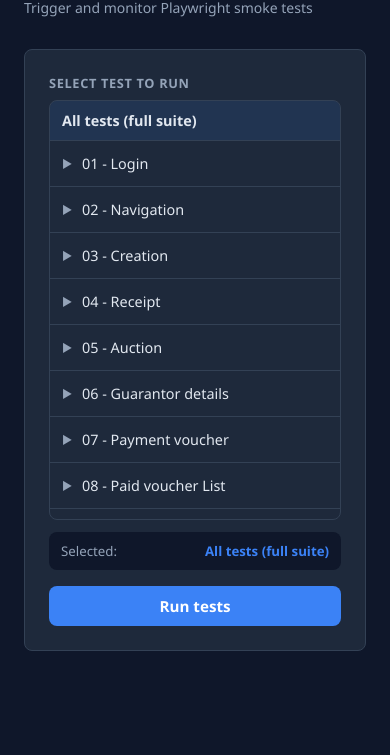
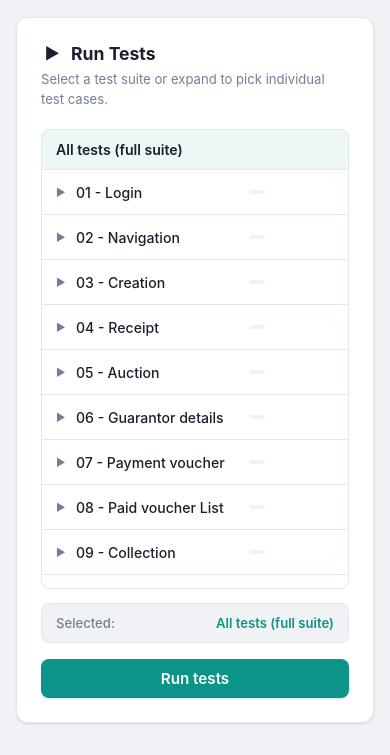
Before and after one commit to Hem2006/KCPL-Automation-Suite, a website: page dashboard/index.html in a window 390 px wide. Shown: the part 111-866 px from the top of the page. Before the commit the page ends 844 px from the top, so only its background shows below. Drawn offline with Linux system fonts and the light colour scheme; no server answers.

Commit message:
feat: redesign dashboard UI to clean light theme
White cards with subtle shadows, teal accent, two-column grid layout
after login, card titles with icons and descriptions, pill badges for
status, responsive single-column on mobile.

Co-Authored-By: Claude Sonnet 5 <noreply@anthropic.com>

```diff
--- a/dashboard/index.html
+++ b/dashboard/index.html
@@ -8,20 +8,30 @@
   *, *::before, *::after { box-sizing: border-box; margin: 0; padding: 0; }
 
   :root {
-    --bg: #0f172a;
-    --surface: #1e293b;
-    --surface-hover: #334155;
-    --border: #334155;
-    --text: #e2e8f0;
-    --text-dim: #94a3b8;
-    --accent: #3b82f6;
-    --accent-hover: #2563eb;
-    --green: #22c55e;
-    --red: #ef4444;
-    --yellow: #eab308;
-    --radius: 8px;
-    --font: 'Segoe UI', system-ui, -apple-system, sans-serif;
+    --bg: #f0f2f5;
+    --surface: #ffffff;
+    --surface-hover: #f8f9fa;
+    --border: #e2e8f0;
+    --text: #1a202c;
+    --text-dim: #718096;
+    --accent: #0d9488;
+    --accent-hover: #0f766e;
+    --accent-light: #ccfbf1;
+    --accent-light2: rgba(13,148,136,0.08);
+    --green: #16a34a;
+    --green-bg: #dcfce7;
+    --red: #dc2626;
+    --red-bg: #fee2e2;
+    --yellow: #ca8a04;
+    --yellow-bg: #fef9c3;
+    --blue: #2563eb;
+    --blue-bg: #dbeafe;
+    --radius: 12px;
+    --radius-sm: 8px;
+    --font: 'Inter', 'Segoe UI', system-ui, -apple-system, sans-serif;
     --mono: 'Cascadia Code', 'Fira Code', 'Consolas', monospace;
+    --shadow: 0 1px 3px rgba(0,0,0,0.08), 0 1px 2px rgba(0,0,0,0.04);
+    --shadow-md: 0 4px 6px rgba(0,0,0,0.06), 0 2px 4px rgba(0,0,0,0.04);
   }
 
   body {
@@ -29,28 +39,43 @@
     background: var(--bg);
     color: var(--text);
     min-height: 100vh;
-    display: flex;
-    align-items: flex-start;
-    justify-content: center;
-    padding-top: 48px;
   }
 
-  .container {
-    width: 100%;
-    max-width: 580px;
-    padding: 24px;
+  /* Header */
+  .header {
+    background: var(--surface);
+    border-bottom: 1px solid var(--border);
+    padding: 24px 32px;
+    margin-bottom: 32px;
   }
 
-  h1 {
-    font-size: 1.5rem;
-    font-weight: 700;
-    margin-bottom: 4px;
+  .header h1 {
+    font-size: 1.75rem;
+    font-weight: 800;
+    color: var(--text);
+    letter-spacing: -0.02em;
   }
 
-  .subtitle {
+  .header .subtitle {
     color: var(--text-dim);
     font-size: 0.875rem;
-    margin-bottom: 32px;
+    margin-top: 4px;
+    font-weight: 400;
+  }
+
+  .main {
+    max-width: 900px;
+    margin: 0 auto;
+    padding: 0 24px 48px;
+    display: grid;
+    grid-template-columns: 1fr 1fr;
+    gap: 20px;
+    align-items: start;
+  }
+
+  .main.login-view {
+    grid-template-columns: 1fr;
+    max-width: 440px;
   }
 
   .card {
@@ -58,56 +83,87 @@
     border: 1px solid var(--border);
     border-radius: var(--radius);
     padding: 24px;
-    margin-bottom: 16px;
+    box-shadow: var(--shadow);
+  }
+
+  .card-title {
+    display: flex;
+    align-items: center;
+    gap: 8px;
+    font-size: 1.1rem;
+    font-weight: 700;
+    color: var(--text);
+    margin-bottom: 6px;
+  }
+
+  .card-title-icon {
+    width: 22px;
+    height: 22px;
+    display: flex;
+    align-items: center;
+    justify-content: center;
+    font-size: 1rem;
+  }
+
+  .card-desc {
+    font-size: 0.82rem;
+    color: var(--text-dim);
+    margin-bottom: 20px;
+    line-height: 1.5;
   }
 
   label {
     display: block;
-    font-size: 0.8rem;
+    font-size: 0.78rem;
     font-weight: 600;
     color: var(--text-dim);
     text-transform: uppercase;
     letter-spacing: 0.05em;
-    margin-bottom: 8px;
+    margin-bottom: 6px;
   }
 
   input[type="text"],
   input[type="password"] {
     width: 100%;
-    padding: 10px 12px;
-    background: var(--bg);
+    padding: 10px 14px;
+    background: var(--surface);
     border: 1px solid var(--border);
-    border-radius: var(--radius);
+    border-radius: var(--radius-sm);
     color: var(--text);
     font-family: var(--font);
     font-size: 0.95rem;
     outline: none;
-    transition: border-color 0.15s;
+    transition: border-color 0.15s, box-shadow 0.15s;
   }
 
   input[type="text"]:focus,
   input[type="password"]:focus {
     border-color: var(--accent);
+    box-shadow: 0 0 0 3px rgba(13,148,136,0.12);
   }
 
   button {
     width: 100%;
     padding: 10px 16px;
     border: none;
-    border-radius: var(--radius);
+    border-radius: var(--radius-sm);
     font-family: var(--font);
     font-size: 0.95rem;
     font-weight: 600;
     cursor: pointer;
-    transition: background 0.15s;
+    transition: background 0.15s, box-shadow 0.15s;
     margin-top: 16px;
   }
 
   .btn-primary {
     background: var(--accent);
     color: #fff;
+    box-shadow: 0 1px 2px rgba(13,148,136,0.2);
   }
-  .btn-primary:hover:not(:disabled) { background: var(--accent-hover); }
+  .btn-primary:hover:not(:disabled) {
+    background: var(--accent-hover);
+    box-shadow: 0 2px 4px rgba(13,148,136,0.25);
+  }
   .btn-primary:disabled {
     opacity: 0.5;
     cursor: not-allowed;
@@ -115,7 +171,7 @@
 
   .error-msg {
     color: var(--red);
-    font-size: 0.85rem;
+    font-size: 0.82rem;
     margin-top: 8px;
     display: none;
   }
@@ -123,16 +179,20 @@
   /* Test picker */
   .test-picker {
     border: 1px solid var(--border);
-    border-radius: var(--radius);
+    border-radius: var(--radius-sm);
     overflow: hidden;
-    max-height: 420px;
+    max-height: 460px;
     overflow-y: auto;
   }
+
+  .test-picker::-webkit-scrollbar { width: 6px; }
+  .test-picker::-webkit-scrollbar-track { background: transparent; }
+  .test-picker::-webkit-scrollbar-thumb { background: var(--border); border-radius: 3px; }
 
   .spec-row {
     display: flex;
     align-items: center;
-    padding: 10px 12px;
+    padding: 11px 14px;
     cursor: pointer;
     transition: background 0.1s;
     border-bottom: 1px solid var(--border);
@@ -140,11 +200,11 @@
   }
   .spec-row:last-child { border-bottom: none; }
   .spec-row:hover { background: var(--surface-hover); }
-  .spec-row.selected { background: rgba(59,130,246,0.12); }
+  .spec-row.selected { background: var(--accent-light2); }
 
   .spec-arrow {
     width: 20px;
-    font-size: 0.7rem;
+    font-size: 0.65rem;
     color: var(--text-dim);
     flex-shrink: 0;
     transition: transform 0.15s;
@@ -153,23 +213,27 @@
 
   .spec-name {
     flex: 1;
-    font-size: 0.9rem;
+    font-size: 0.88rem;
     font-weight: 500;
+    color: var(--text);
   }
 
   .spec-count {
-    font-size: 0.75rem;
+    font-size: 0.72rem;
     color: var(--text-dim);
     font-family: var(--mono);
     margin-left: 8px;
+    background: var(--bg);
+    padding: 2px 8px;
+    border-radius: 10px;
   }
 
   .spec-run-btn {
     width: auto;
     padding: 4px 12px;
     margin: 0 0 0 8px;
-    font-size: 0.75rem;
-    border-radius: 4px;
+    font-size: 0.72rem;
+    border-radius: 6px;
     background: var(--accent);
     color: #fff;
     opacity: 0;
@@ -189,19 +253,19 @@
   .test-item {
     display: flex;
     align-items: center;
-    padding: 8px 12px 8px 40px;
+    padding: 9px 14px 9px 42px;
     cursor: pointer;
     transition: background 0.1s;
-    border-top: 1px solid rgba(51,65,85,0.5);
-    font-size: 0.83rem;
+    border-top: 1px solid var(--border);
+    font-size: 0.82rem;
     color: var(--text-dim);
   }
   .test-item:hover {
-    background: var(--surface-hover);
+    background: var(--surface);
     color: var(--text);
   }
   .test-item.selected {
-    background: rgba(59,130,246,0.12);
+    background: var(--accent-light);
     color: var(--accent);
     font-weight: 600;
   }
@@ -210,33 +274,33 @@
     width: 6px;
     height: 6px;
     border-radius: 50%;
-    background: var(--text-dim);
+    background: var(--border);
     margin-right: 10px;
     flex-shrink: 0;
   }
+  .test-item:hover .test-item-dot { background: var(--text-dim); }
   .test-item.selected .test-item-dot { background: var(--accent); }
 
   .test-item-name { flex: 1; }
 
   .test-loading {
-    padding: 12px 40px;
+    padding: 12px 42px;
     font-size: 0.8rem;
     color: var(--text-dim);
-    border-top: 1px solid rgba(51,65,85,0.5);
+    border-top: 1px solid var(--border);
   }
-  .test-loading .spinner { margin-right: 6px; }
 
   .all-tests-row {
     display: flex;
     align-items: center;
-    padding: 10px 12px;
+    padding: 11px 14px;
     cursor: pointer;
     transition: background 0.1s;
     border-bottom: 1px solid var(--border);
     user-select: none;
   }
   .all-tests-row:hover { background: var(--surface-hover); }
-  .all-tests-row.selected { background: rgba(59,130,246,0.12); }
+  .all-tests-row.selected { background: var(--accent-light2); }
   .all-tests-row .spec-name { font-weight: 600; }
 
   /* Selection info bar */
@@ -244,14 +308,15 @@
     display: flex;
     align-items: center;
     justify-content: space-between;
-    margin-top: 12px;
-    padding: 8px 12px;
+    margin-top: 14px;
+    padding: 10px 14px;
     background: var(--bg);
-    border-radius: var(--radius);
-    font-size: 0.83rem;
-    min-height: 38px;
+    border: 1px solid var(--border);
+    border-radius: var(--radius-sm);
+    font-size: 0.82rem;
+    min-height: 40px;
   }
-  .selection-label { color: var(--text-dim); }
+  .selection-label { color: var(--text-dim); font-weight: 500; }
   .selection-value { color: var(--accent); font-weight: 600; }
 
   /* Status panel */
@@ -261,44 +326,45 @@
     display: flex;
     justify-content: space-between;
     align-items: center;
-    padding: 8px 0;
+    padding: 10px 0;
   }
   .status-row + .status-row { border-top: 1px solid var(--border); }
 
-  .status-label { color: var(--text-dim); font-size: 0.85rem; }
-  .status-value { font-family: var(--mono); font-size: 0.85rem; font-weight: 600; }
+  .status-label { color: var(--text-dim); font-size: 0.85rem; font-weight: 500; }
+  .status-value { font-family: var(--mono); font-size: 0.85rem; font-weight: 600; color: var(--text); }
 
   .badge {
     display: inline-block;
-    padding: 2px 10px;
-    border-radius: 12px;
-    font-size: 0.75rem;
+    padding: 3px 12px;
+    border-radius: 20px;
+    font-size: 0.72rem;
     font-weight: 700;
     text-transform: uppercase;
     letter-spacing: 0.04em;
   }
-  .badge-waiting   { background: #1e293b; color: var(--text-dim); border: 1px solid var(--border); }
-  .badge-queued    { background: #422006; color: var(--yellow); }
-  .badge-running   { background: #172554; color: var(--accent); }
-  .badge-completed { background: #052e16; color: var(--green); }
-  .badge-failed    { background: #450a0a; color: var(--red); }
+  .badge-waiting   { background: var(--bg); color: var(--text-dim); border: 1px solid var(--border); }
+  .badge-queued    { background: var(--yellow-bg); color: var(--yellow); }
+  .badge-running   { background: var(--blue-bg); color: var(--blue); }
+  .badge-completed { background: var(--green-bg); color: var(--green); }
+  .badge-failed    { background: var(--red-bg); color: var(--red); }
 
   .links { margin-top: 16px; display: flex; gap: 10px; }
   .links a {
     flex: 1;
     text-align: center;
-    padding: 8px 12px;
-    border-radius: var(--radius);
+    padding: 9px 14px;
+    border-radius: var(--radius-sm);
     font-size: 0.85rem;
     font-weight: 600;
     text-decoration: none;
-    transition: background 0.15s;
+    transition: background 0.15s, box-shadow 0.15s;
   }
   .link-gh {
-    background: var(--surface-hover);
+    background: var(--surface);
     color: var(--text);
+    border: 1px solid var(--border);
   }
-  .link-gh:hover { background: #475569; }
+  .link-gh:hover { background: var(--surface-hover); box-shadow: var(--shadow); }
   .link-allure {
     background: var(--accent);
     color: #fff;
@@ -319,16 +385,27 @@
   @keyframes spin { to { transform: rotate(360deg); } }
 
   .hidden { display: none !important; }
+
+  @media (max-width: 640px) {
+    .main { grid-template-columns: 1fr; }
+    .header { padding: 20px 16px; }
+    .main { padding: 0 16px 32px; }
+  }
 </style>
 </head>
 <body>
 
-<div class="container">
+<div class="header">
   <h1>KCPL Test Dashboard</h1>
   <p class="subtitle">Trigger and monitor Playwright smoke tests</p>
+</div>
+
+<div class="main login-view" id="main-grid">
 
   <!-- Login -->
   <div id="login-section" class="card">
+    <div class="card-title"><span class="card-title-icon">&#128274;</span> Sign In</div>
+    <p class="card-desc">Enter your credentials to access the test dashboard.</p>
     <label for="username">Username</label>
     <input type="text" id="username" placeholder="Enter username" autocomplete="username">
     <label for="password" style="margin-top:14px">Password</label>
@@ -339,7 +416,8 @@
 
   <!-- Trigger (hidden until logged in) -->
   <div id="trigger-section" class="card hidden">
-    <label>Select test to run</label>
+    <div class="card-title"><span class="card-title-icon">&#9654;</span> Run Tests</div>
+    <p class="card-desc">Select a test suite or expand to pick individual test cases.</p>
     <div class="test-picker" id="test-picker"></div>
     <div class="selection-bar">
       <span class="selection-label">Selected:</span>
@@ -351,7 +429,8 @@
 
   <!-- Status (hidden until a run is triggered) -->
   <div id="status-section" class="card status-panel">
-    <label>Run status</label>
+    <div class="card-title"><span class="card-title-icon">&#128202;</span> Run Status</div>
+    <p class="card-desc">Live status updates for the triggered test run.</p>
     <div class="status-row">
       <span class="status-label">Test</span>
       <span class="status-value" id="st-spec">—</span>
@@ -394,7 +473,8 @@
     { file: '16-legal.spec.ts',                 label: '16 - Legal' },
   ];
 
-  const loginSection   = $('#login-section');
+  const mainGrid        = $('#main-grid');
+  const loginSection    = $('#login-section');
   const triggerSection  = $('#trigger-section');
   const statusSection   = $('#status-section');
   const loginBtn        = $('#login-btn');
@@ -438,6 +518,7 @@
 
   function showTrigger() {
     loginSection.classList.add('hidden');
+    mainGrid.classList.remove('login-view');
     triggerSection.classList.remove('hidden');
     buildPicker();
   }
@@ -459,7 +540,6 @@
     try {
       const run = JSON.parse(saved);
       if (!run.triggeredAt) return;
-      // Discard runs older than 1 hour
       if (Date.now() - run.triggeredAt > 3600000) {
         localStorage.removeItem('kcpl_active_run');
         return;
@@ -479,7 +559,6 @@
   function buildPicker() {
     picker.innerHTML = '';
 
-    // "All tests" row
     const allRow = document.createElement('div');
     allRow.className = 'all-tests-row selected';
     allRow.innerHTML = '<span class="spec-name">All tests (full suite)</span>';
@@ -494,7 +573,6 @@
     SPECS.forEach((spec) => {
       const wrapper = document.createElement('div');
 
-      // Spec row
       const row = document.createElement('div');
       row.className = 'spec-row';
       row.innerHTML = `
@@ -508,11 +586,9 @@
       const countEl = row.querySelector('.spec-count');
       const runBtn = row.querySelector('.spec-run-btn');
 
-      // Test list container
       const testList = document.createElement('div');
       testList.className = 'test-list';
 
-      // Click the row to expand/collapse
       row.addEventListener('click', (e) => {
         if (e.target === runBtn) return;
         const isOpen = testList.classList.contains('open');
@@ -526,7 +602,6 @@
         }
       });
 
-      // "Run all" button selects the whole file
       runBtn.addEventListener('click', (e) => {
         e.stopPropagation();
         clearSelections();
```
